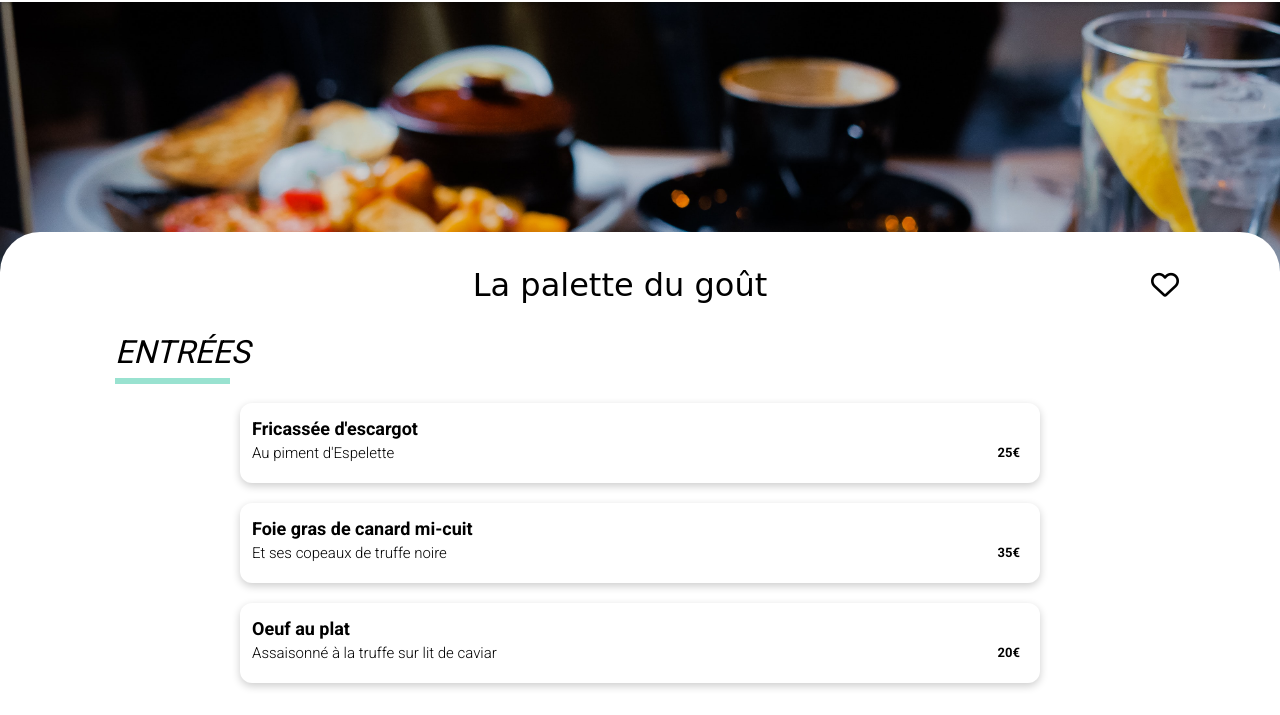
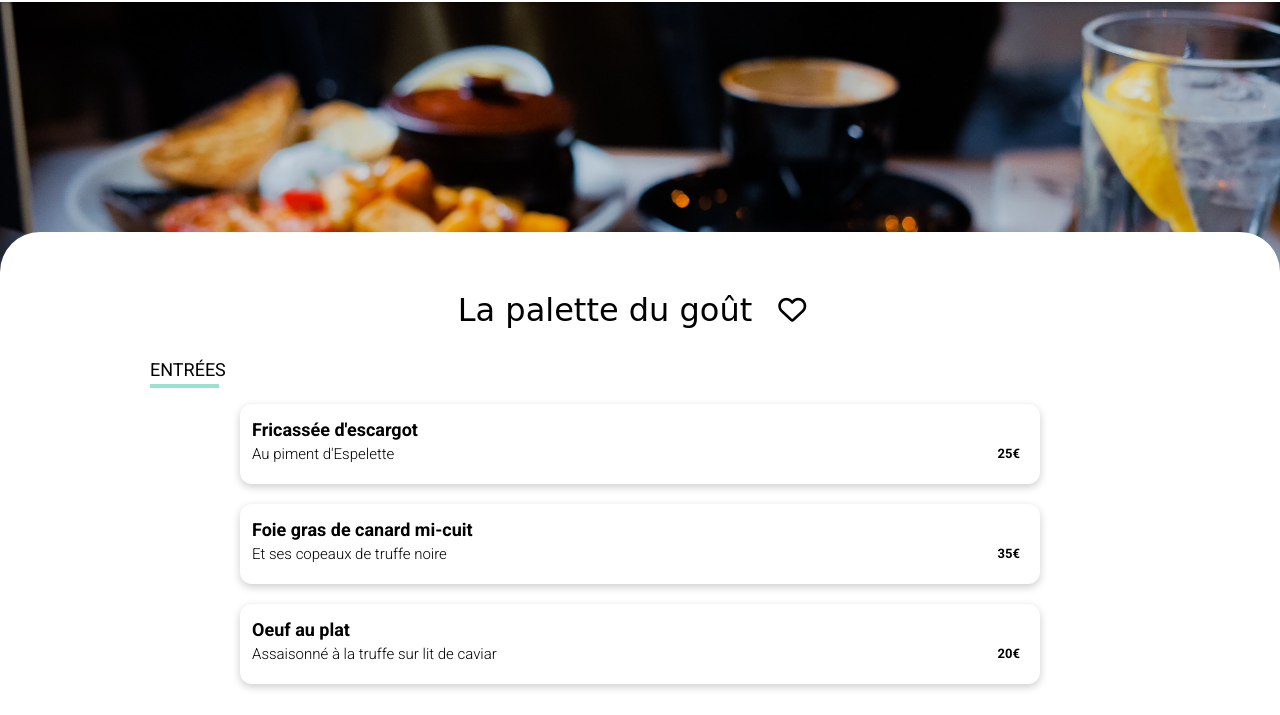
Before and after one commit to FPan7792/OhMyFood, a plain HTML site: page pages/lapalettedugout.html in a window 1280 px wide. Shown: the part 66-781 px from the top of the page. Drawn offline with Linux system fonts and the light colour scheme; a web font is replaced by a local one.

Commit message:
adjustments about restaurants pages padding and stuffs

```diff
--- a/pages/lapalettedugout.html
+++ b/pages/lapalettedugout.html
@@ -41,7 +41,7 @@
         alt="restaurant la palette du goût"
       />
 
-      <div>
+      <div class="container"">
         <div class="restaurant-bloc-titre">
           <h2>La palette du goût</h2>
           <span class="icone">
--- a/sass/Accueil/_responsive.scss
+++ b/sass/Accueil/_responsive.scss
@@ -176,7 +176,7 @@
         overflow: auto;
 
         .carte-restaurant {
-          margin: 0;
+          margin: 15px 5px;
           margin-right: 2.5rem;
           min-width: 30rem;
         }
--- a/sass/Restaurants/_styles.scss
+++ b/sass/Restaurants/_styles.scss
@@ -83,7 +83,6 @@ main {
       align-items: center;
 
       h2 {
-        // text-transform: capitalize;
         font-family: "Shrikhand", cursive;
         font-size: 2.7rem;
       }
@@ -99,7 +98,7 @@ main {
       text-transform: uppercase;
       font-weight: 400;
       font-size: 1.6rem;
-      margin: 3.5rem 0;
+      margin: 3.5rem 0 2.5rem;
 
       &::after {
         position: absolute;
@@ -249,10 +248,10 @@ main {
 @media screen and (min-width: 1024px) {
   main {
     > div {
+      padding: 5rem 15rem 0;
+
       .carte-recette {
-        // width: 70%;
         margin: 20px auto;
-        // border: black 1px solid;
         height: 80px;
 
         :last-child {
@@ -264,22 +263,28 @@ main {
         }
       }
 
-      .restaurant-bloc-titre h2 {
-        margin: 0 auto;
-        font-size: xx-large;
+      .restaurant-bloc-titre {
+        justify-content: center;
+        .icone {
+          position: static;
+          margin-left: 30px;
+        }
+
+        h2 {
+          // margin: 0 auto;
+          font-size: xx-large;
+        }
       }
 
       h3 {
-        font-size: xx-large;
-        font-style: italic;
-        margin-left: 100px;
+        font-size: large;
 
         &::after {
           position: absolute;
           content: "";
           display: inline-block;
-          border-top: #99e2d0 6px solid;
-          width: 10%;
+          border-top: #99e2d0 4px solid;
+          width: 7%;
           top: 130%;
           margin: 0 auto;
         }
@@ -287,7 +292,7 @@ main {
     }
 
     .bouton-commander button {
-      width: 400px;
+      width: 200px;
     }
 
     .icone {
```
Also changed, not shown: css/Accueil/index.css, css/Restaurants/index.css, 1 other file.
